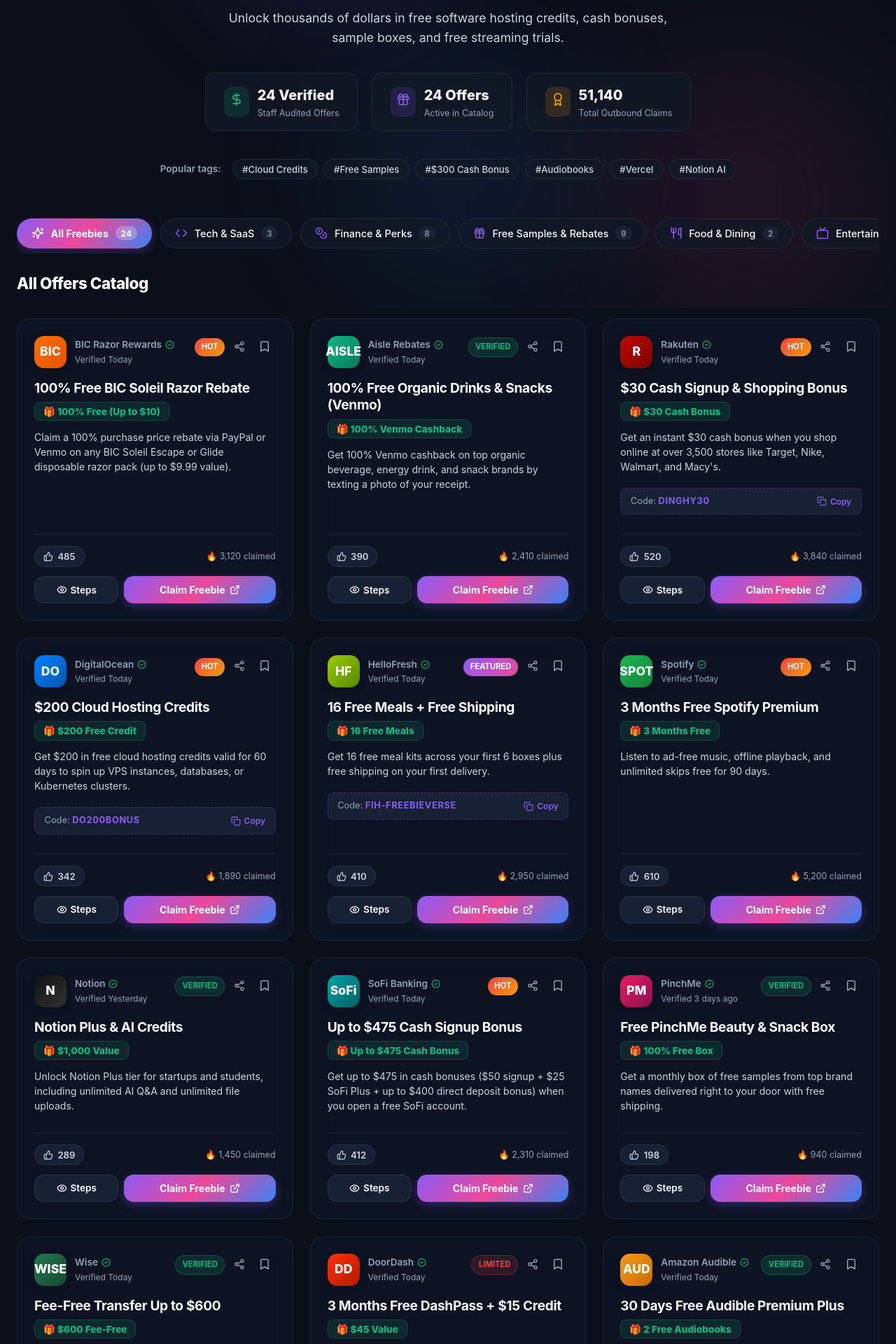
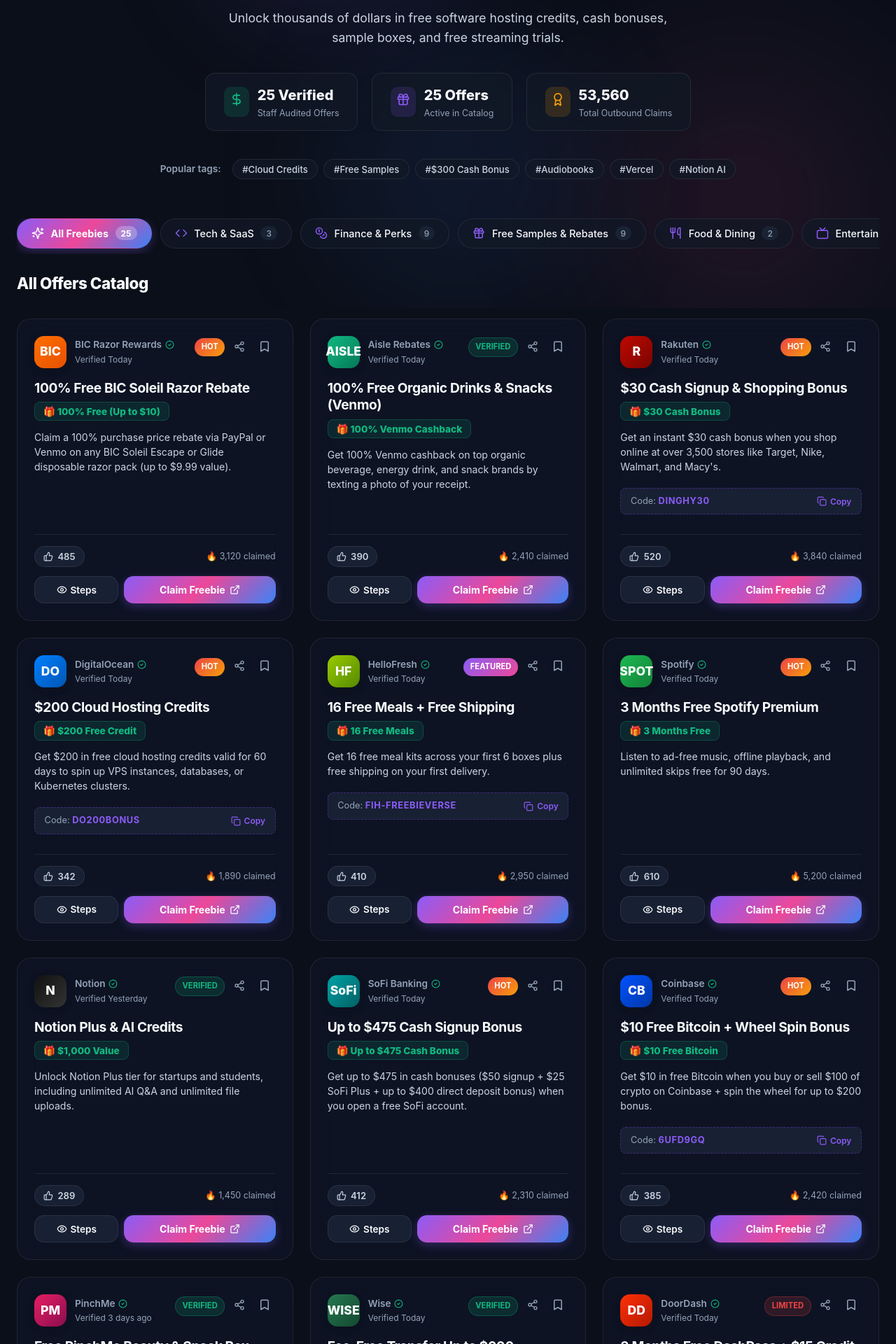
Before and after one commit to latestwizard/Freebies, a React (Vite) app: page / in a window 1280 px wide. Shown: the part 360-2280 px from the top of the page at 70% size. Built offline with nearby package versions, Linux system fonts and the light colour scheme.

Commit message:
Add Coinbase deal with user's live referral link 6UFD9GQ ( Free Bitcoin)

```diff
--- a/src/data/deals.ts
+++ b/src/data/deals.ts
@@ -231,6 +231,34 @@
     terms: 'Member FDIC. $50 opening bonus + $25 SoFi Plus bonus + direct deposit bonus up to $400 ($1,000-$4,999 gets $50; $5,000+ gets $400).'
   },
   {
+    id: 'coinbase-crypto-bonus',
+    title: '$10 Free Bitcoin + Wheel Spin Bonus',
+    provider: 'Coinbase',
+    logoText: 'CB',
+    logoBg: 'linear-gradient(135deg, #0052FF, #0037A6)',
+    category: 'finance',
+    shortDesc: 'Get $10 in free Bitcoin when you buy or sell $100 of crypto on Coinbase + spin the wheel for up to $200 bonus.',
+    fullDesc: 'Coinbase is the leading regulated crypto platform in the US. Sign up using referral code 6UFD9GQ, trade $100 in crypto within 180 days of opening your account, and receive $10 in free Bitcoin instantly added to your portfolio.',
+    valueText: '$10 Free Bitcoin',
+    referralUrl: 'https://coinbase.com/join/6UFD9GQ?src=referral-link',
+    promoCode: '6UFD9GQ',
+    upvotes: 385,
+    claimsCount: 2420,
+    verifiedDate: 'Today',
+    status: 'verified',
+    verifiedAt: '2026-08-09',
+    createdAt: '2026-08-09',
+    badge: 'HOT',
+    featured: true,
+    steps: [
+      'Click "Claim Freebie" to open Coinbase with referral code 6UFD9GQ.',
+      'Complete quick account signup and identity verification.',
+      'Buy or sell $100+ of any cryptocurrency (Bitcoin, Ethereum, USDC).',
+      'Receive $10 in free Bitcoin automatically deposited into your wallet!'
+    ],
+    terms: 'Valid for new Coinbase users worldwide. Must complete $100 trade within 180 days.'
+  },
+  {
     id: 'pinch-me-sample-box',
     title: 'Free PinchMe Beauty & Snack Box',
     provider: 'PinchMe',
```
